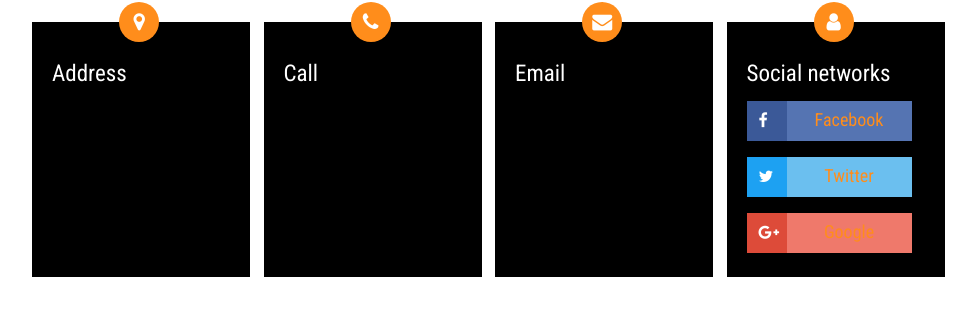
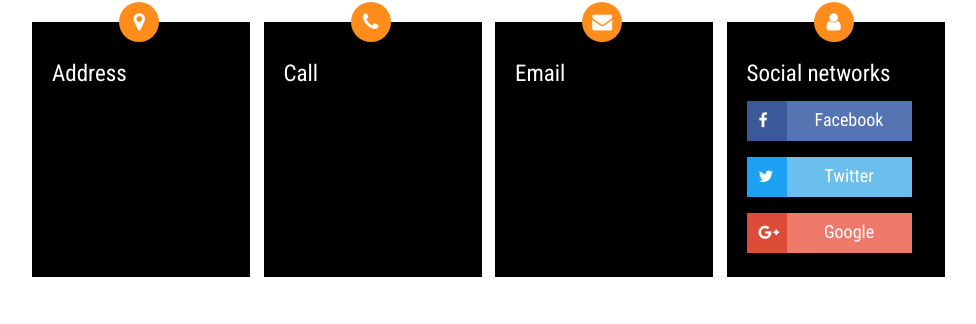
Before and after one commit to amandinemeeus/TI-FrontEnd-AllezCine, a PHP site: page / in a window 1280 px wide. Shown: the part 3349-3673 px from the top of the page, without its empty margins (160-1136 px from the left). Run offline with PHP 8.4, Linux system fonts and the light colour scheme; some libraries are stand-ins or nearby versions.

Commit message:
mise à jour

```diff
--- a/assets/css/styles.css
+++ b/assets/css/style.css
@@ -602,7 +602,7 @@
 text-align: center;
 padding-top: 10px;
 }
-
+.linked{color:white}
 
 /* Contact */
 
--- a/index.php
+++ b/index.php
@@ -15,7 +15,7 @@
       <link href='//fonts.googleapis.com/css?family=Roboto+Condensed:400,700italic,700,400italic,300italic,300' rel='stylesheet' type='text/css'>
       <!-- CSS -->
       <link rel="stylesheet" href="./assets/css/reset.css"/>
-      <link rel="stylesheet" href="./assets/css/styles.css"/>
+      <link rel="stylesheet" href="./assets/css/style.css"/>
       <link href="./assets/css/age-verification.css" rel="stylesheet">
       <!-- Slide Plugin -->
       <link rel="stylesheet" href="./assets/css/jquery.slideye.min.css"/>
@@ -54,9 +54,9 @@
                                   <span onclick="document.getElementById('id01').style.display='none'" class="close" title="Close Modal">&times;</span>
 
                                   <!-- Modal Content -->
-                                  <form class="modal-content animate" action="/action_page.php">
+                                  <form class="modal-content animate">
                                       <div class="imgcontainer">
-                                          <img src="assets/images/woman.svg" alt="Avatar" class="avatar">
+                                          <img src="assets/images/1.jpg" alt="Avatar">
                                       </div>
 
                                       <div class="container">
```
